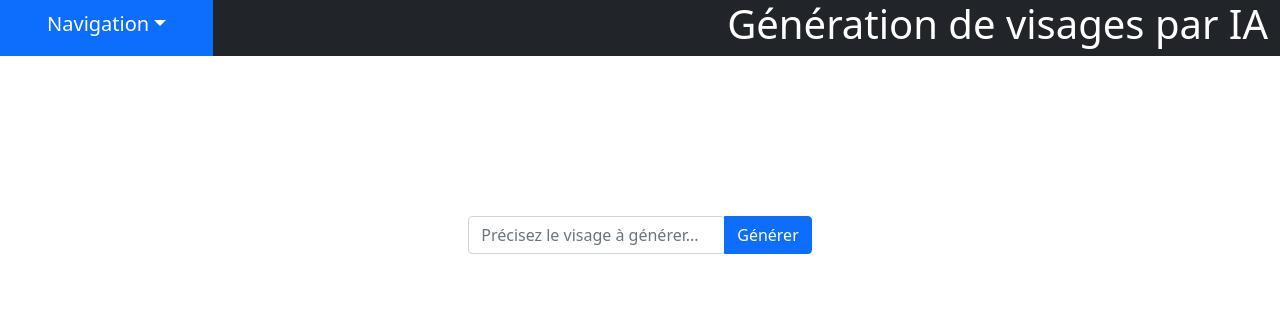
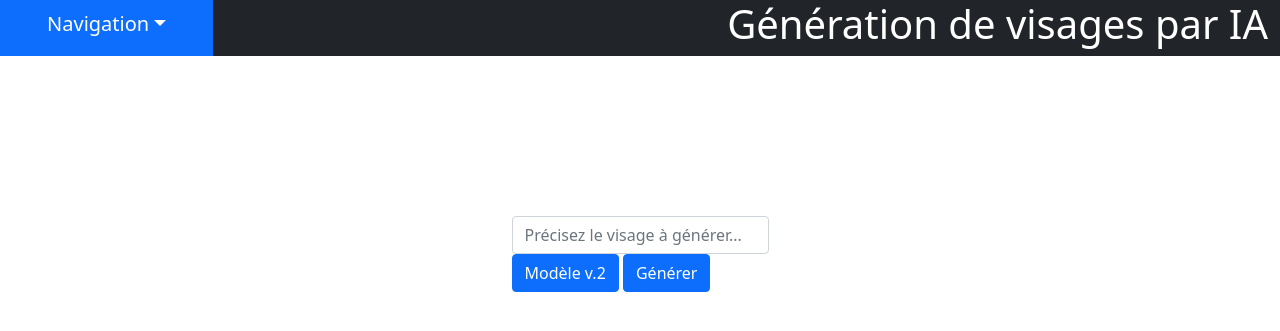
Before and after one commit to Dilydigre/website, a Flask app: page / in a window 1280 px wide. Shown: the top 331 px of the page. Run offline with Flask 3, Linux system fonts and the light colour scheme; some libraries are stand-ins or nearby versions.

Commit message:
Add model checkbox

```diff
--- a/templates/index.html
+++ b/templates/index.html
@@ -24,8 +24,18 @@
             <div class="justify-content-center input-group">
                 <form action="/generate" method="post" id="prompt">
                     <input name="description" id="description" type="text" class="form-control" placeholder="Précisez le visage à générer...">
+
+
+                <input type="checkbox" class="btn-check" id="btn-check" checked autocomplete="off" onchange="updateModelText()">
+                    <label class="btn btn-outline-primary" for="btn-check">Modèle v.2</label>
+
+                <button type="submit" form="prompt" value="submit" class="btn btn-primary">Générer</button>
+
                 </form>
-                <button type="submit" form="prompt" value="submit" class="btn btn-primary">Générer</button>
+
+
+
+
             </div>
         </div>
         <div class="w-100"></div>
@@ -41,6 +51,10 @@
         downloadLink.class = "hidden";
         downloadLink.click();
     };
+
+    function updateModelText() {
+        console.log("COUCOU");
+    }
 </script>
 
 {% endblock %}
```
